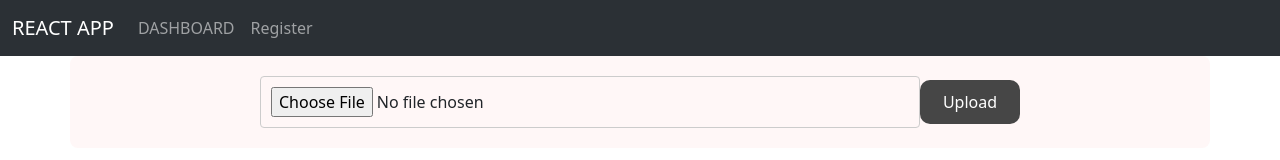
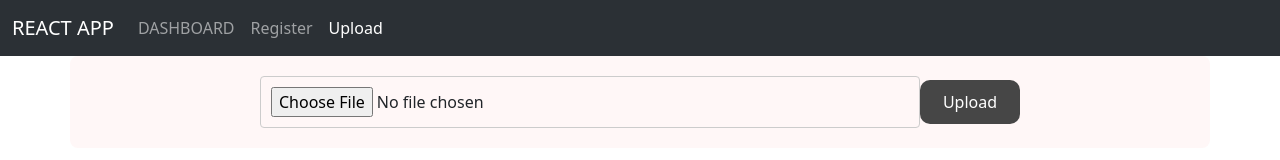
Before and after one commit to MrPrasaD69/Mean-Mern-App, a React (Create React App) app in the folder sign_up_web_app/client/: page /upload in a window 1280 px wide. Shown: the top 160 px of the page. Built offline with nearby package versions, Linux system fonts and the light colour scheme; the HTML template or start-up script is replaced by a standard one.

Commit message:
Misc changes in Front End

```diff
--- a/sign_up_web_app/client/src/components/Navbar.js
+++ b/sign_up_web_app/client/src/components/Navbar.js
@@ -14,6 +14,7 @@ function Navbar() {
                 <div className="navbar-nav">
                     <NavLink className="nav-link" to="/dashboard" activeclassname="active">DASHBOARD</NavLink>
                     <NavLink className="nav-link" to="/register" activeclassname="active">Register</NavLink>
+                    <NavLink className="nav-link" to="/upload" activeclassname="active">Upload</NavLink>
                     {/* <NavLink className="nav-link" to="#" activeClassName="active">Pricing</NavLink> */}
                 </div>
                 </div>
--- a/sign_up_web_app/client/src/components/Upload.js
+++ b/sign_up_web_app/client/src/components/Upload.js
@@ -1,6 +1,8 @@
 import React,{useState} from 'react'
+import { useNavigate } from 'react-router-dom';
 
 function Upload() {
+    const navigate = useNavigate();
     const [selectedFile, setSelectedFile] = useState(null);
     const handleFileChange = (event) => {
         setSelectedFile(event.target.files[0]);
@@ -19,7 +21,8 @@ function Upload() {
 
             const responseData = await response.json();
             console.log(responseData);
-            window.location.reload();
+            // window.location.reload();
+            navigate("/dashboard");
         } catch (error) {
             console.error('Error:', error);
           }
```
